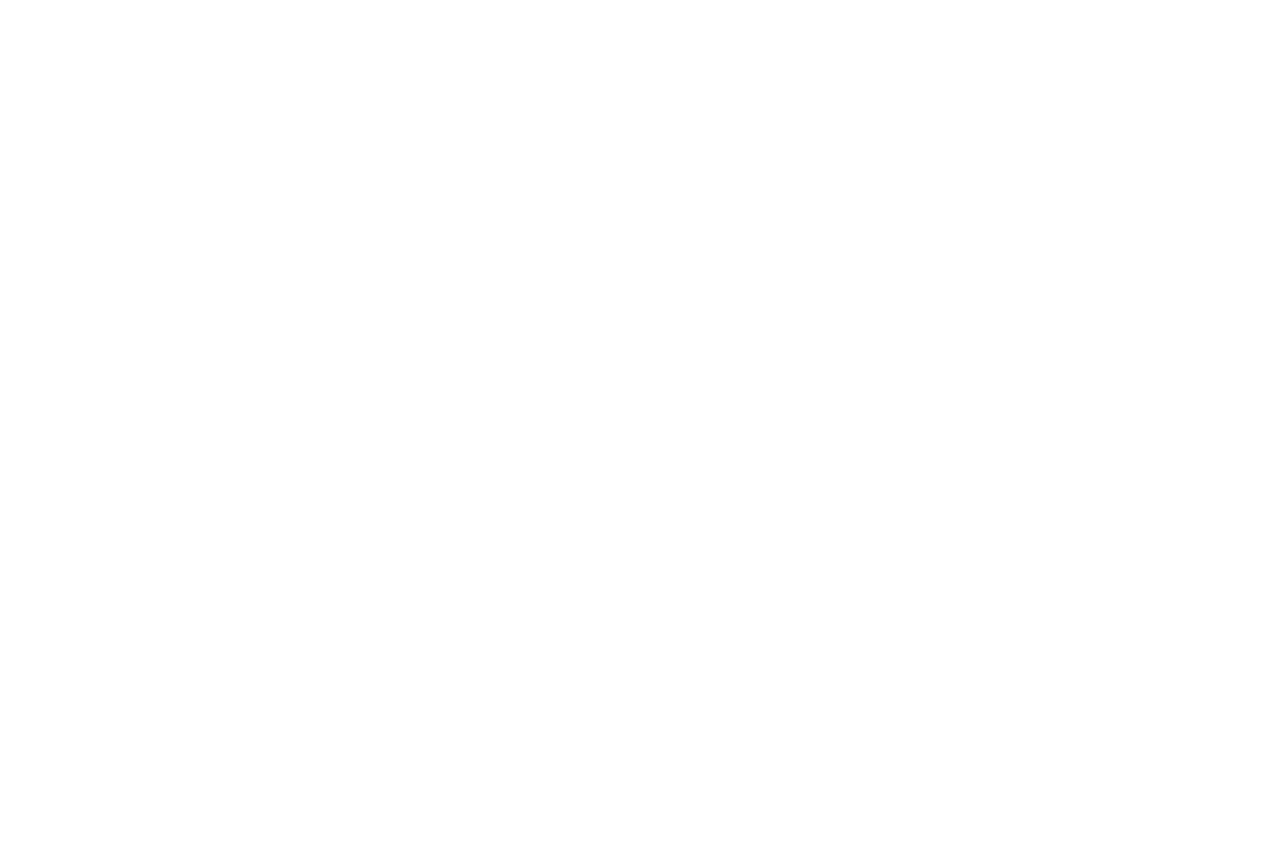
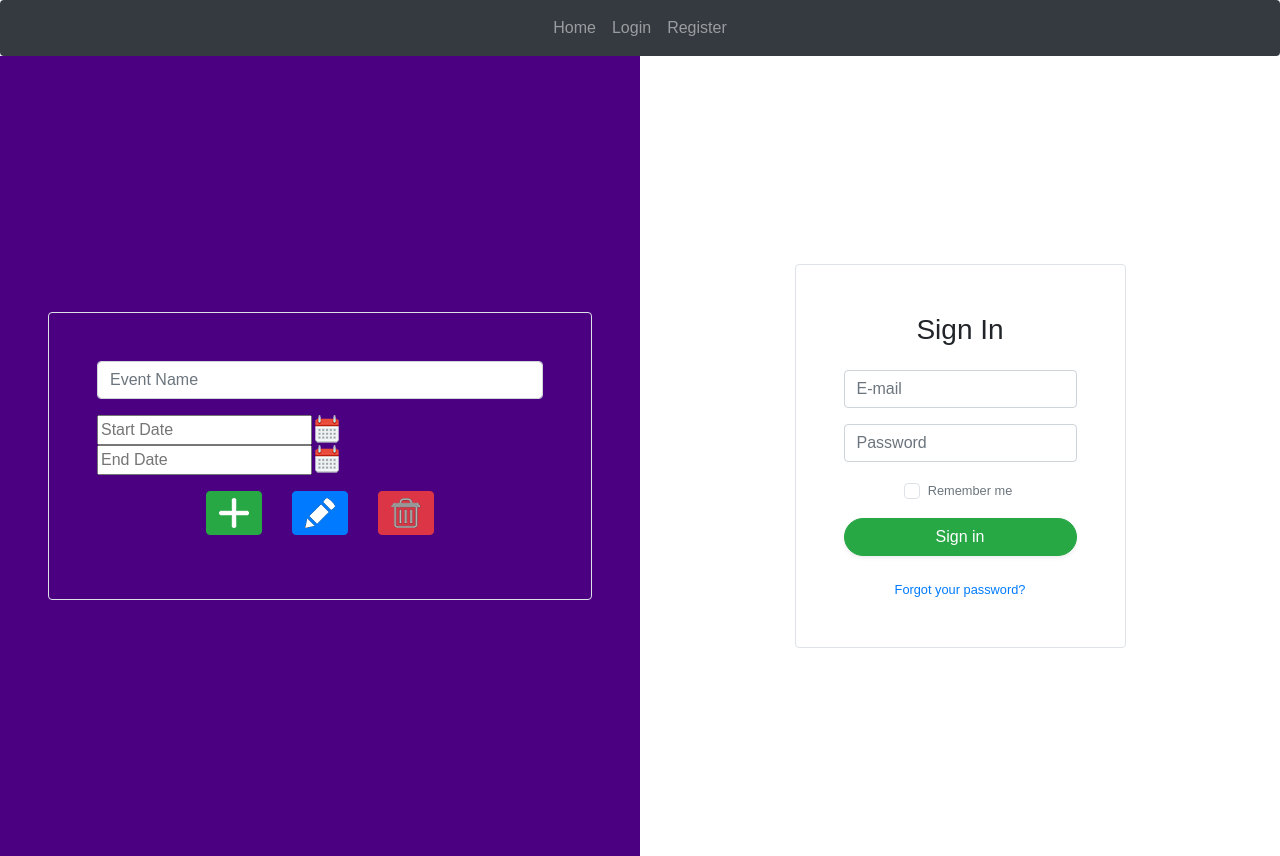
Before and after one commit to akashsuresh13/UP2, a React (Create React App) app in the folder frontend/: page /events in a window 1280 px wide. Before the commit the page ends 800 px from the top, so only its background shows below. Built offline with nearby package versions, Linux system fonts and the light colour scheme.

Commit message:
Linked started

```diff
--- a/frontend/src/App.js
+++ b/frontend/src/App.js
@@ -1,6 +1,9 @@
 import React,{ Component } from 'react';
 import { BrowserRouter as Router, Route} from 'react-router-dom'
 import Login from './components/Login'
+import Profile from './components/Profile'
+import Navbar from './components/Navbar'
+import Events1 from './components/Events1'
 
 export default class App extends Component {
 
@@ -9,11 +12,13 @@
     return (
       <Router>
         <div className="App">
+          <Navbar />
           <Route exact path="/" component={Login} />
-          <div className="container">
+          <div>
             {/* <Route exact path="/register" component={Register} />
-            <Route exact path="/login" component={Login} />
-            <Route exact path="/profile" component={Profile} /> */}
+            <Route exact path="/login" component={Login} /> */}
+            <Route exact path="/profile" component={Profile} />
+            <Route exact path="/events" component={Events1} />
           </div>
         </div>
       </Router>
--- /dev/null
+++ b/frontend/src/components/Navbar.js
@@ -0,0 +1,70 @@
+import React,{ Component } from 'react'
+import { Link,withRouter } from 'react-router-dom'
+
+class Navbar extends Component{
+    logOut(e){
+        e.preventDefault()
+        localStorage.removeItem('usertoken')
+        this.props.history.push(`/`)
+    }
+    render(){
+        const loginRegLink = (
+            <ul className="navbar-nav">
+                <li className="nav-item">
+                    <Link to="/login" className="nav-link">
+                        Login
+                    </Link>
+                </li>
+                <li className="nav-item">
+                    <Link to="/register" className="nav-link">
+                        Register
+                    </Link>
+                </li>
+            </ul>
+        )
+        const userLink = (
+            <ul className="navbar-nav">
+                <li className="nav-item">
+                    <a href="" onClick={this.logOut.bind(this)} className="nav-link">
+                        Logout
+                    </a>
+                </li>
+            </ul>
+        )
+
+        return (
+            <nav className="navbar navbar-expand-lg navbar-dark bg-dark rounded">
+
+                <button
+                    className="navbar-toggler"
+                    type="button"
+                    data-toggle="collapse"
+                    data-target="#navbar1"
+                    aria-controls="navbar1"
+                    aria-expanded="false"
+                    aria-label="Toggle navigation">
+
+                    <span className="navbar-toggle-icon"></span>
+
+                </button>
+
+                <div
+                    className="collapse navbar-collapse justify-content-md-center"
+                    id="navbar1">
+
+                    <ul className="navbar-nav">
+                        <li className="nav-item">
+                            <Link to="/profile" className="nav-link">
+                                Home
+                            </Link>
+                        </li>
+                    </ul>
+                    {localStorage.usertoken ? userLink : loginRegLink}
+                </div>
+
+            </nav>
+        )
+    }
+}
+
+export default withRouter(Navbar)
--- /dev/null
+++ b/frontend/src/components/Profile.js
@@ -0,0 +1,56 @@
+import React, { Component } from 'react'
+import jwt_decode from 'jwt-decode'
+import { Link,withRouter } from 'react-router-dom'
+// import { decode } from 'punycode'
+
+export default class Profile extends Component{
+
+    constructor(){
+        super()
+        this.state = {
+            userID: '',
+            userFID: ''
+        }
+    }
+
+    componentDidMount(){
+        const token = localStorage.usertoken
+        const decoded = jwt_decode(token)
+        this.setState({
+            userID: decoded.userID,
+            userFID: decoded.userFID
+        })
+    }
+
+    render(){
+
+        return(
+            <div className="container">
+                <div className="jumbotron mt-5">
+                    <div className="col-sm-8 mx-auto">
+                        <h1 className="text-center">PROFILE</h1>
+                    </div>
+                    <table className="table col-md-6 mx-auto">
+                        <tbody>
+                            <tr>
+                                <td>First Name</td>
+                                <td>{this.state.userID}</td>
+                            </tr>
+                            <tr>
+                                <td>Last Name</td>
+                                <td>{this.state.userFID}</td>
+                            </tr>
+                        </tbody>
+                    </table>
+                    <li className="nav-item">
+                        <Link to="/events" className="nav-link">
+                            Login
+                        </Link>
+                    </li>
+                </div>
+            </div>
+        )
+
+    }
+
+}
```
Also changed, not shown: frontend/src/components/Events1.js (+7 -7 lines), 1 other file (tests, documents, lock files or other folders).
